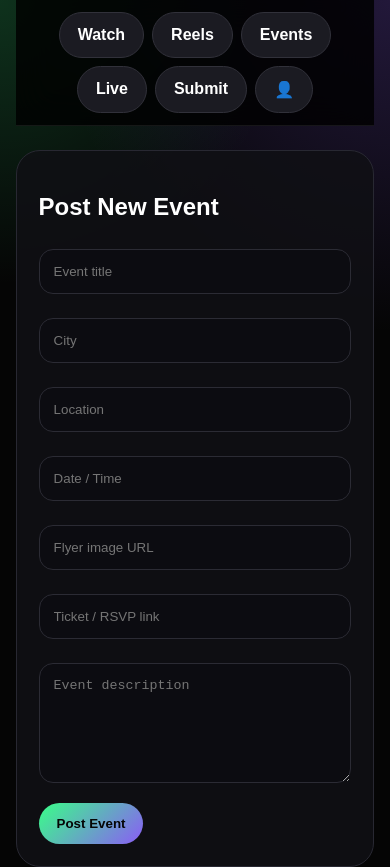
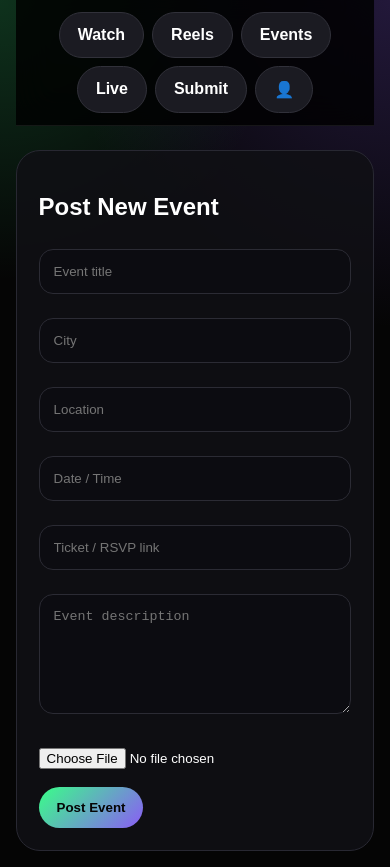
Before and after one commit to luchibagz-prog/utv-network-app, a Next.js app: page /events/new in a window 390 px wide. Built offline with nearby package versions, Linux system fonts and the light colour scheme.

Commit message:
Add event flyer phone upload

```diff
--- a/app/events/new/page.tsx
+++ b/app/events/new/page.tsx
@@ -13,8 +13,8 @@ export default function NewEventPage() {
   const [location, setLocation] = useState("");
   const [eventDate, setEventDate] = useState("");
   const [description, setDescription] = useState("");
-  const [flyerUrl, setFlyerUrl] = useState("");
   const [ticketUrl, setTicketUrl] = useState("");
+  const [flyer, setFlyer] = useState<File | null>(null);
   const [message, setMessage] = useState("");
   const [loading, setLoading] = useState(false);
 
@@ -25,6 +25,29 @@ export default function NewEventPage() {
     }
 
     setLoading(true);
+    setMessage("");
+
+    let flyerUrl = "";
+
+    if (flyer) {
+      const fileName = `${Date.now()}-${flyer.name}`;
+
+      const { error: uploadError } = await supabase.storage
+        .from("event-flyers")
+        .upload(fileName, flyer);
+
+      if (uploadError) {
+        setMessage("Flyer upload failed.");
+        setLoading(false);
+        return;
+      }
+
+      const { data } = supabase.storage
+        .from("event-flyers")
+        .getPublicUrl(fileName);
+
+      flyerUrl = data.publicUrl;
+    }
 
     const { error } = await supabase.from("events").insert({
       title,
@@ -42,7 +65,6 @@ export default function NewEventPage() {
       return;
     }
 
-    setMessage("Event posted.");
     router.push("/events");
   }
 
@@ -57,7 +79,6 @@ export default function NewEventPage() {
         <input className="input" placeholder="City" value={city} onChange={(e) => setCity(e.target.value)} />
         <input className="input" placeholder="Location" value={location} onChange={(e) => setLocation(e.target.value)} />
         <input className="input" placeholder="Date / Time" value={eventDate} onChange={(e) => setEventDate(e.target.value)} />
-        <input className="input" placeholder="Flyer image URL" value={flyerUrl} onChange={(e) => setFlyerUrl(e.target.value)} />
         <input className="input" placeholder="Ticket / RSVP link" value={ticketUrl} onChange={(e) => setTicketUrl(e.target.value)} />
 
         <textarea
@@ -68,7 +89,14 @@ export default function NewEventPage() {
           style={{ minHeight: 120 }}
         />
 
-        <button className="btn" onClick={createEvent} disabled={loading}>
+        <input
+          type="file"
+          accept="image/*"
+          onChange={(e) => setFlyer(e.target.files?.[0] || null)}
+          style={{ marginTop: 14 }}
+        />
+
+        <button className="btn" onClick={createEvent} disabled={loading} style={{ marginTop: 18 }}>
           {loading ? "Posting..." : "Post Event"}
         </button>
 
```
